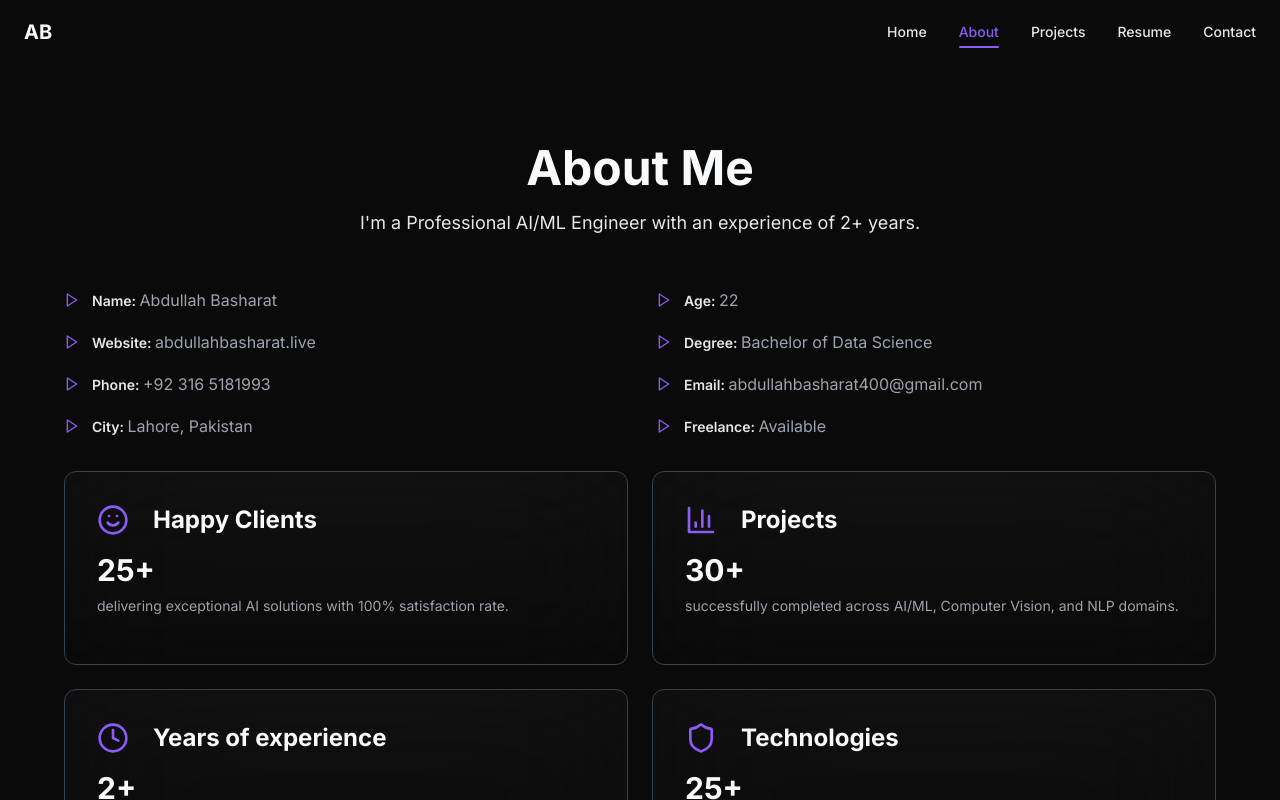
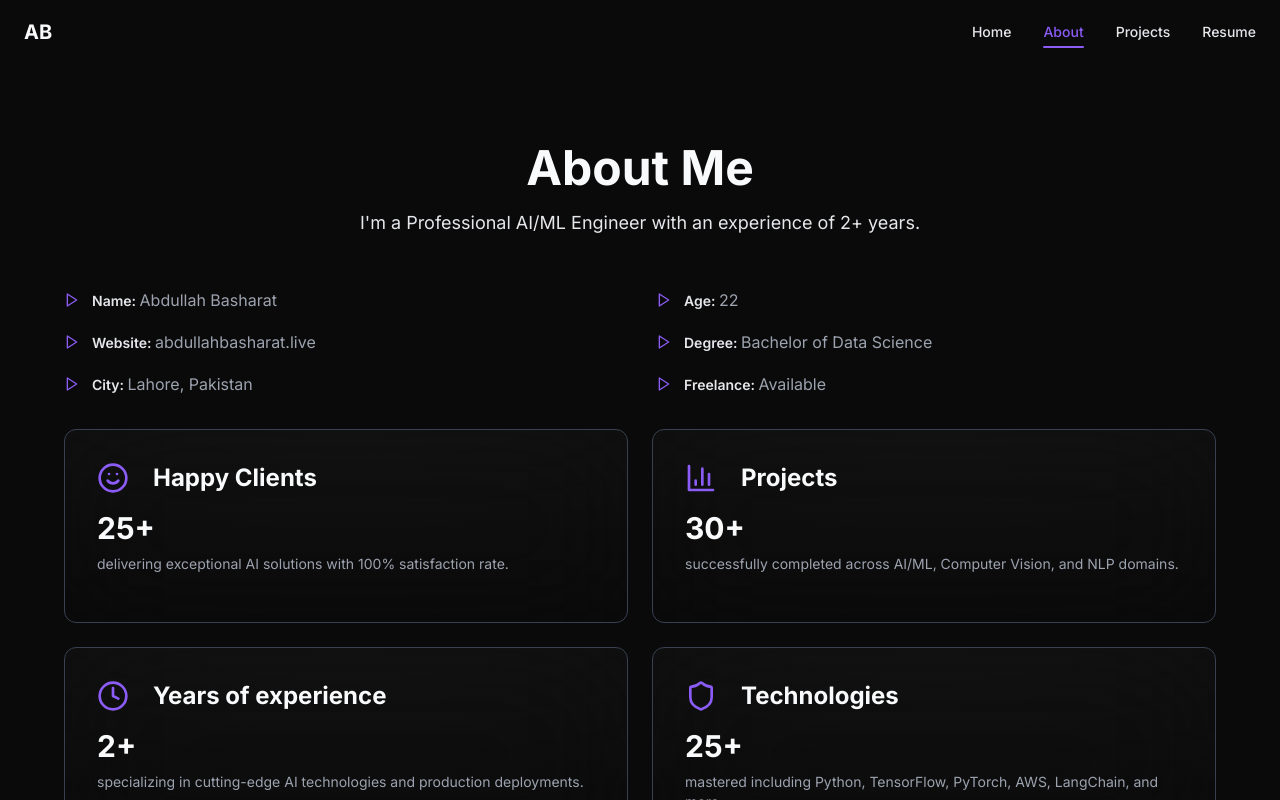
Before and after one commit to Abdullah-Basharat/Abdullah-portfolio, a React (Vite) app: page /about in a window 1280 px wide. Shown: the top 800 px of the page. Built offline with nearby package versions, Linux system fonts and the light colour scheme.

Commit message:
hide contact info

```diff
--- a/src/App.tsx
+++ b/src/App.tsx
@@ -53,7 +53,7 @@ function App() {
             <Route path="/about" element={<About portfolioData={portfolioData} />} />
             <Route path="/projects" element={<Projects portfolioData={portfolioData} />} />
             <Route path="/resume" element={<Resume portfolioData={portfolioData} />} />
-            <Route path="/contact" element={<Contact portfolioData={portfolioData} />} />
+            {/* <Route path="/contact" element={<Contact portfolioData={portfolioData} />} /> */}
           </Routes>
         </main>
         <Footer portfolioData={portfolioData} />
--- a/src/components/About.tsx
+++ b/src/components/About.tsx
@@ -32,11 +32,11 @@ const About: React.FC<AboutProps> = ({ portfolioData }) => {
   const personalInfo = [
     { label: 'Name', value: portfolioData.about.personalInfo.name },
     { label: 'Website', value: portfolioData.about.personalInfo.website },
-    { label: 'Phone', value: portfolioData.about.personalInfo.phone },
+    // { label: 'Phone', value: portfolioData.about.personalInfo.phone },
     { label: 'City', value: portfolioData.about.personalInfo.city },
     { label: 'Age', value: portfolioData.about.personalInfo.age },
     { label: 'Degree', value: portfolioData.about.personalInfo.degree },
-    { label: 'Email', value: portfolioData.about.personalInfo.email },
+    // { label: 'Email', value: portfolioData.about.personalInfo.email },
     { label: 'Freelance', value: portfolioData.about.personalInfo.freelance }
   ];
 
@@ -90,7 +90,7 @@ const About: React.FC<AboutProps> = ({ portfolioData }) => {
             <div className="grid grid-cols-1 md:grid-cols-2 lg:grid-cols-2 gap-8 mb-8">
               {/* Left Column */}
               <div className="space-y-4">
-                {personalInfo.slice(0, 4).map((info, index) => (
+                {personalInfo.slice(0, 3).map((info, index) => (
                   <div key={index} className="flex items-center">
                     <Play className="w-4 h-4 text-[#8b5cf6] mr-3 flex-shrink-0" />
                     <div>
@@ -103,7 +103,7 @@ const About: React.FC<AboutProps> = ({ portfolioData }) => {
 
               {/* Right Column */}
               <div className="space-y-4">
-                {personalInfo.slice(4, 8).map((info, index) => (
+                {personalInfo.slice(3, 6).map((info, index) => (
                   <div key={index} className="flex items-center">
                     <Play className="w-4 h-4 text-[#8b5cf6] mr-3 flex-shrink-0" />
                     <div>
--- a/src/components/Header.tsx
+++ b/src/components/Header.tsx
@@ -43,8 +43,8 @@ const Header: React.FC<HeaderProps> = ({ portfolioData }) => {
     { label: 'About', href: '/about' },
 
     { label: 'Projects', href: '/projects' },
-    { label: 'Resume', href: '/resume' },
-    { label: 'Contact', href: '/contact' }
+    { label: 'Resume', href: '/resume' }
+    // { label: 'Contact', href: '/contact' }
   ];
 
   const isActiveRoute = (href: string) => {
--- a/src/components/Resume.tsx
+++ b/src/components/Resume.tsx
@@ -65,14 +65,14 @@ const Resume: React.FC<ResumeProps> = ({ portfolioData }) => {
                 <MapPin className="w-4 h-4 text-[#8b5cf6]" />
                 <span className="font-medium text-[#e5e7eb]">{portfolioData.resume.contact.location}</span>
               </div>
-              <div className="flex items-center gap-2">
+              {/* <div className="flex items-center gap-2">
                 <Phone className="w-4 h-4 text-[#8b5cf6]" />
                 <span className="font-medium text-[#e5e7eb]">{portfolioData.resume.contact.phone}</span>
               </div>
               <div className="flex items-center gap-2">
                 <Mail className="w-4 h-4 text-[#8b5cf6]" />
                 <span className="font-medium text-[#e5e7eb]">{portfolioData.resume.contact.email}</span>
-              </div>
+              </div> */}
             </div>
           </div>
 
```
